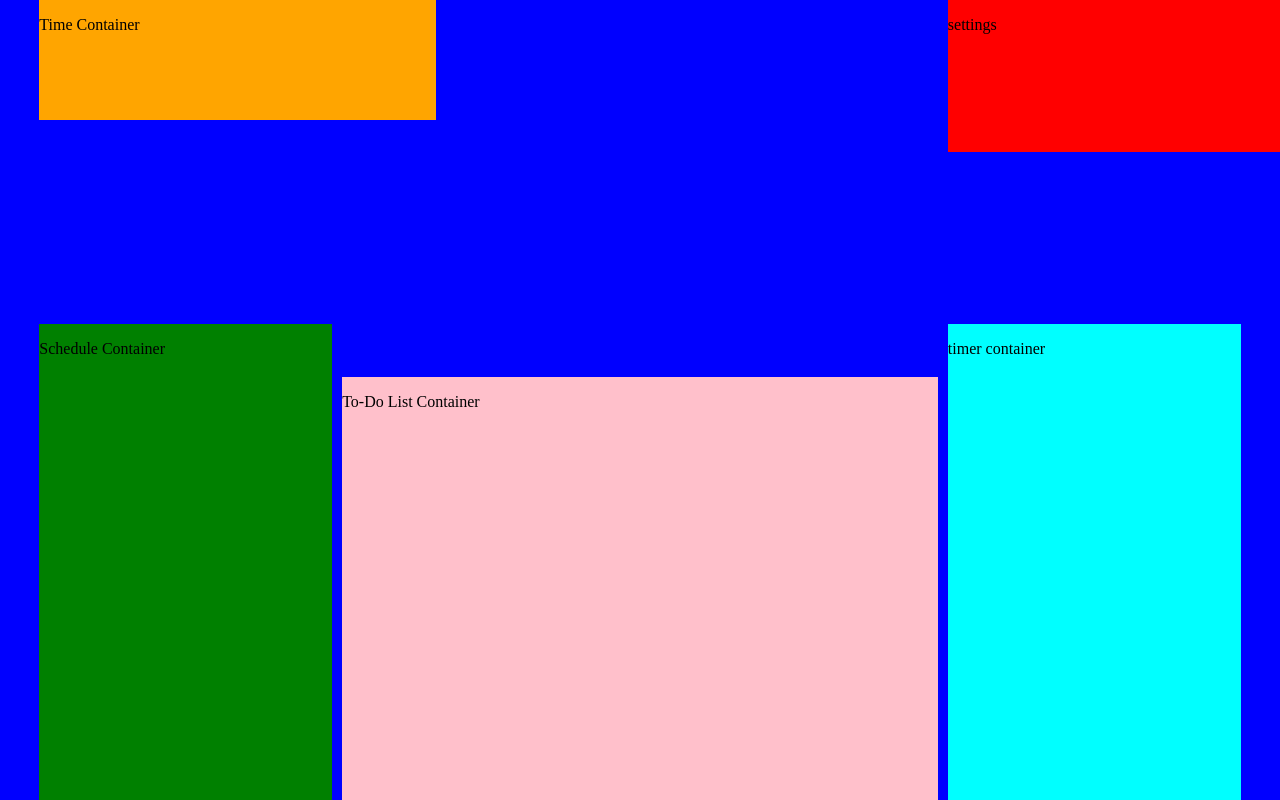
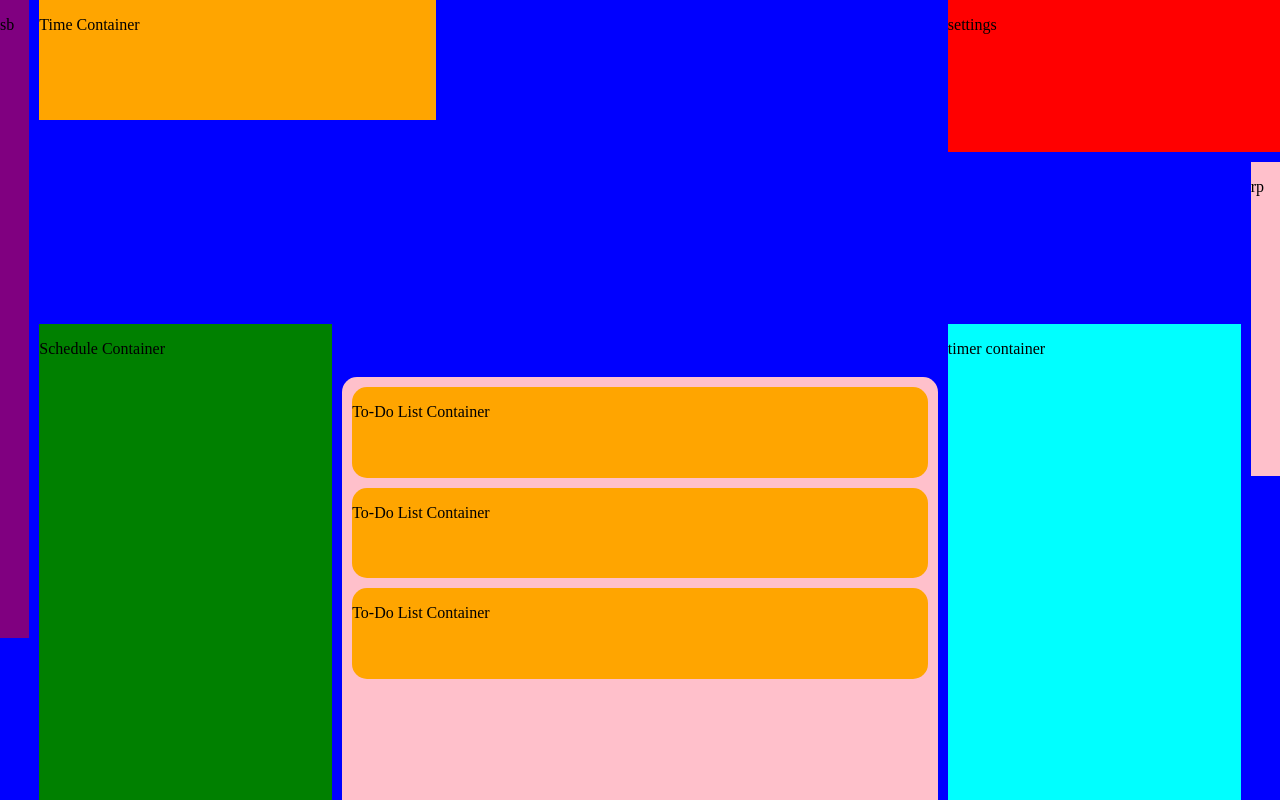
Before and after one commit to Jam0924/planner-site, a React (Vite) app in the folder frontend/: page / in a window 1280 px wide. Built offline with nearby package versions, Linux system fonts and the light colour scheme.

Commit message:
Small addition of to-do list divs

```diff
--- a/frontend/src/App.css
+++ b/frontend/src/App.css
@@ -2,10 +2,22 @@
   height: 100vh;
   width: 100vw;
   display: grid;
-  grid-template-rows: 1fr 1fr 1fr 1fr 1fr;
+  grid-template-rows:  1fr 1fr 1fr 1fr 1fr;
   grid-template-columns: 0.1fr 1fr 1fr 1fr 1fr 0.1fr;
   gap: 10px;
   background-color: blue;
+}
+
+.sidebarContainer{
+  grid-row: 1 /5;
+  grid-column: 1;
+  background-color: purple;
+}
+
+.recordPlayerExtend{
+  grid-row: 2 / 4;
+  grid-column: 6;
+  background-color:pink;
 }
 
 .timeSizer{
@@ -45,6 +57,19 @@
   grid-row: 2/-1;
   grid-column: 1;
   background-color: pink;
+  border-radius: 15px 15px 0 0;
+  display:flex;
+  flex-direction: column;
+  gap: 10px;
+  overflow-y: auto;
+  padding: 10px;
+}
+
+.toDoListItem{
+  width: 100%;
+  height: calc(25% - 10px);
+  border-radius: 15px 15px 15px 15px;
+  background-color: orange;
 }
 
 .timerContainer{
--- a/frontend/src/App.jsx
+++ b/frontend/src/App.jsx
@@ -3,8 +3,10 @@ import './App.css'
 
 function App() {
   return (
-    <>
     <div className = "websiteContainer">
+      <div className = "sidebarContainer">
+        <p>sb</p>
+      </div>
 
       <div className = "timeSizer">
         <div className = "timeContainer">
@@ -12,9 +14,9 @@ function App() {
         </div>
       </div>
 
-    <div className = "settingsContainer">
+      <div className = "settingsContainer">
       <p> settings</p>
-    </div>
+      </div>
 
       <div className = "scheduleContainer">
         <p> Schedule Container</p>
@@ -23,15 +25,26 @@ function App() {
 
       <div className = "toDoListSizer">
         <div className = "toDoListContainer">
-          <p> To-Do List Container</p>
+          <div className = "toDoListItem">
+            <p> To-Do List Container</p>
+          </div>
+          <div className = "toDoListItem">
+            <p> To-Do List Container</p>
+          </div>
+          <div className = "toDoListItem">
+            <p> To-Do List Container</p>
+          </div>
         </div>
       </div>
 
       <div className = "timerContainer">
         <p> timer container</p>
       </div>
+
+      <div className = "recordPlayerExtend">
+        <p>rp</p>
+      </div>
     </div>
-    </>
   )
 }
 
```
